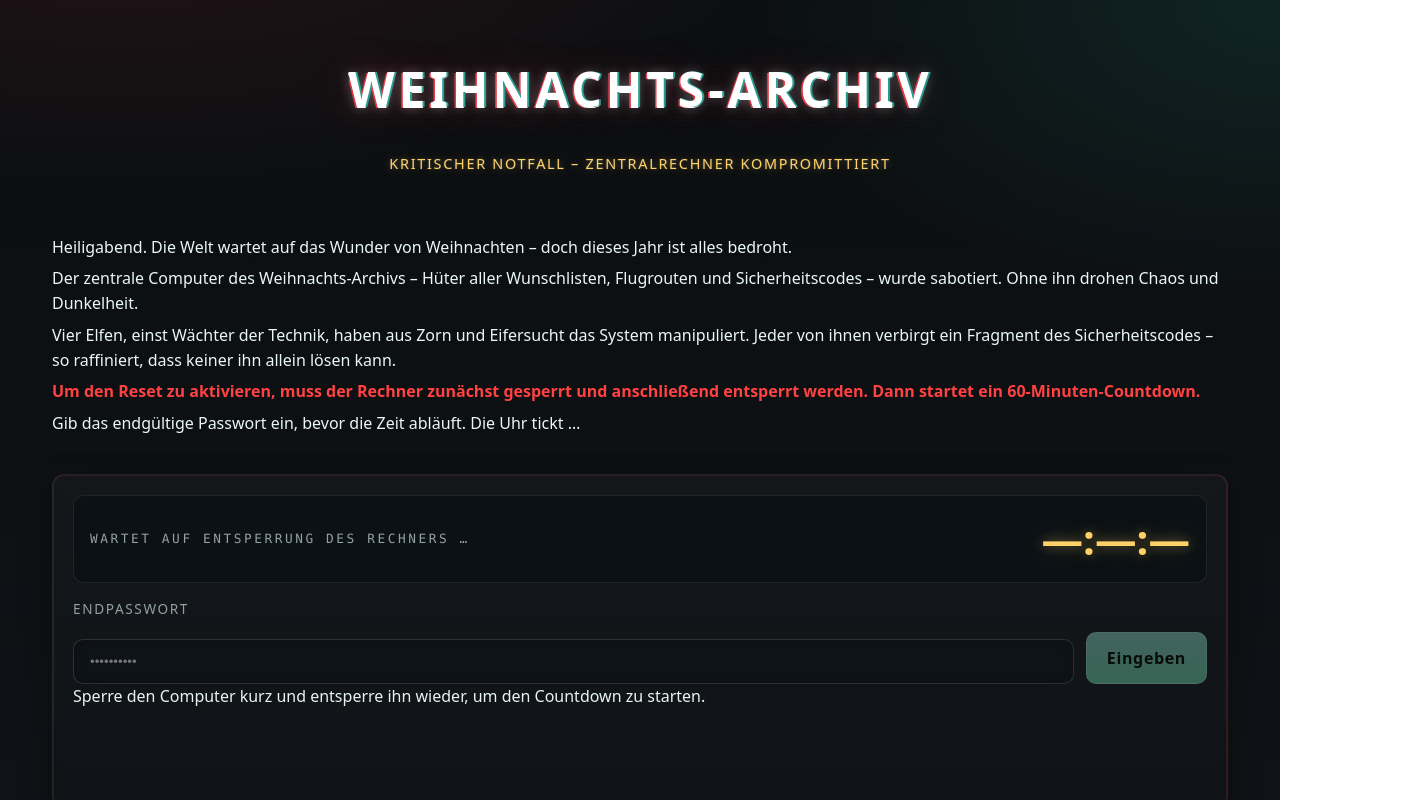
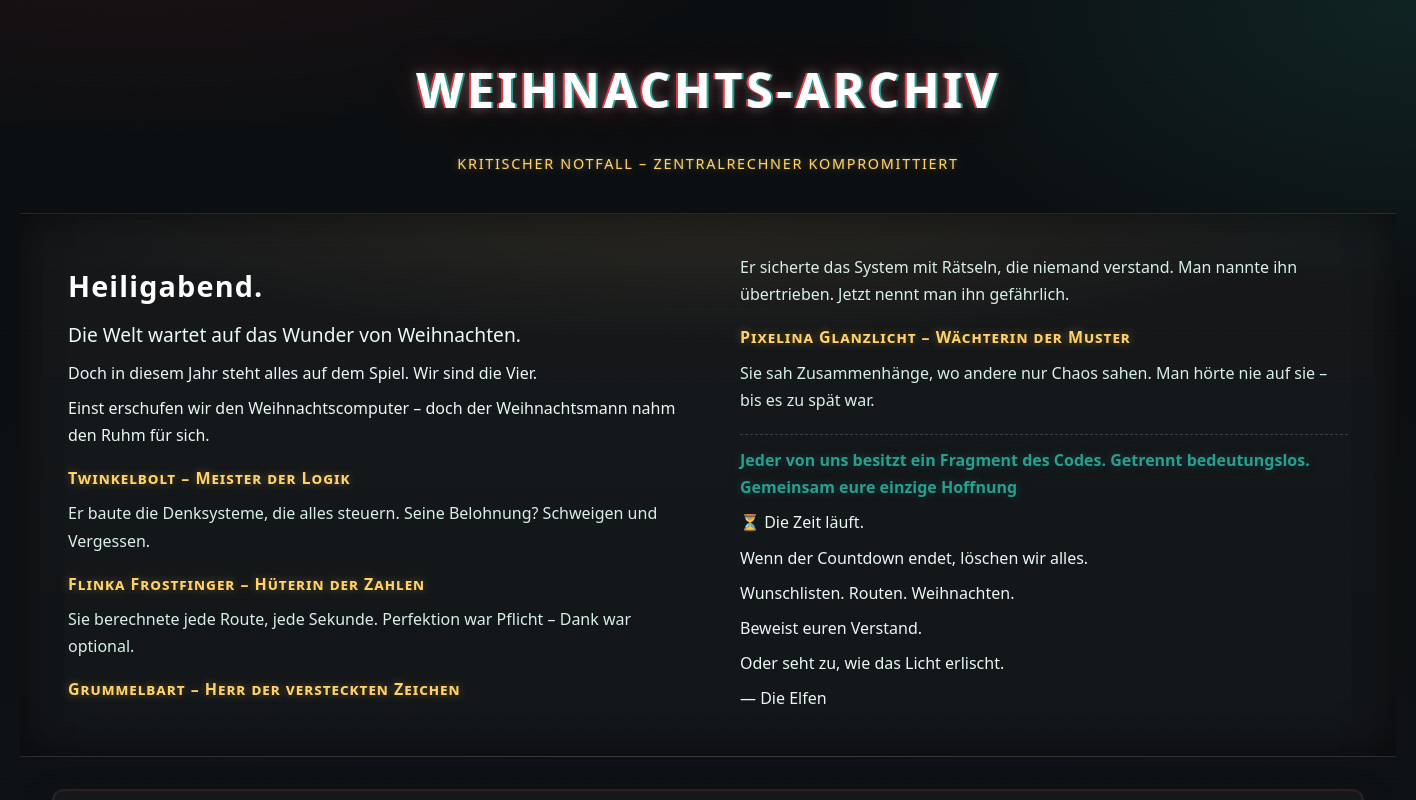
Before and after one commit to JariP5/xmas-escape-room, a React (Vite) app in the folder my-react-app/: page / in a window 1280 px wide. Shown: the top 800 px of the page, 1416 px wide, since content can reach past the window. Built offline with nearby package versions, Linux system fonts and the light colour scheme.

Commit message:
Still bad formatting

```diff
--- a/my-react-app/src/App.css
+++ b/my-react-app/src/App.css
@@ -93,12 +93,91 @@
 }
 
 .story {
-  margin: 0;
-  padding: 1rem 2rem 0;
-  line-height: 1.6;
+  /* Full-bleed band across the entire viewport width */
+
+  width: 100vw;
+
+  /* Visual design */
+  padding: 2.5rem min(6vw, 3rem);
+  line-height: 1.7;
   color: #e9f7f5;
+  background:
+    radial-gradient(1200px 300px at 50% -10%, rgba(255,209,102,0.12), transparent 60%),
+    linear-gradient(180deg, rgba(255,255,255,0.04), rgba(255,255,255,0.02));
+  border-top: 1px solid rgba(255,255,255,0.08);
+  border-bottom: 1px solid rgba(255,255,255,0.08);
+  box-shadow: 0 -10px 40px rgba(0,0,0,0.35) inset, 0 10px 40px rgba(0,0,0,0.35) inset;
 }
-.story p { margin: .35rem 0; }
+
+/* Subtle decorative overlay */
+.story::before {
+  content: "";
+  position: absolute;
+  inset: 0;
+  background: repeating-linear-gradient(
+    90deg,
+    rgba(255,255,255,0.03) 0px,
+    rgba(255,255,255,0.03) 1px,
+    transparent 3px,
+    transparent 6px
+  );
+  opacity: .12;
+  pointer-events: none;
+}
+
+/* Typography */
+.story p { margin: .5rem 0; }
+.story p:first-child {
+  font-size: clamp(1.4rem, 3.2vw, 1.8rem);
+  font-weight: 800;
+  letter-spacing: .04em;
+  color: #ffffff;
+}
+.story p:nth-of-type(2) {
+  font-size: clamp(1.05rem, 2.2vw, 1.2rem);
+  color: #eafaf7;
+}
+
+/* Highlight the four elf names */
+.story p:nth-of-type(5),
+.story p:nth-of-type(7),
+.story p:nth-of-type(9),
+.story p:nth-of-type(11) {
+  margin-top: 1rem;
+  font-variant: small-caps;
+  letter-spacing: .06em;
+  color: var(--gold);
+  text-shadow: 0 0 10px rgba(255,209,102,.35);
+  font-weight: 800;
+}
+
+/* Body lines below each name */
+.story p:nth-of-type(6),
+.story p:nth-of-type(8),
+.story p:nth-of-type(10),
+.story p:nth-of-type(12) {
+  color: #d8efe9;
+}
+
+/* Final code line emphasis */
+.story p.final-code {
+  margin-top: 1.25rem;
+  padding-top: .75rem;
+  border-top: 1px dashed rgba(255,255,255,0.18);
+  color: var(--xmas-green);
+  text-shadow: 0 0 10px rgba(42,157,143,.35);
+  font-weight: 700;
+}
+
+/* Responsive multi-column layout on wide screens */
+@media (min-width: 900px) {
+  .story {
+    column-count: 2;
+    column-gap: clamp(2rem, 6vw, 4rem);
+  }
+  .story p { break-inside: avoid; }
+}
+
 .story .warning { color: var(--danger); font-weight: 600; }
 
 .panel {
--- a/my-react-app/src/App.tsx
+++ b/my-react-app/src/App.tsx
@@ -89,21 +89,25 @@ function App() {
       </header>
 
       <section className="story">
-        <p>
-          Heiligabend. Die Welt wartet auf das Wunder von Weihnachten – doch dieses Jahr ist alles bedroht.
-        </p>
-        <p>
-          Der zentrale Computer des Weihnachts-Archivs – Hüter aller Wunschlisten, Flugrouten und Sicherheitscodes – wurde sabotiert. Ohne ihn drohen Chaos und Dunkelheit.
-        </p>
-        <p>
-          Vier Elfen, einst Wächter der Technik, haben aus Zorn und Eifersucht das System manipuliert. Jeder von ihnen verbirgt ein Fragment des Sicherheitscodes – so raffiniert, dass keiner ihn allein lösen kann.
-        </p>
-        <p className="warning">
-          Um den Reset zu aktivieren, muss der Rechner zunächst gesperrt und anschließend entsperrt werden. Dann startet ein 60‑Minuten‑Countdown.
-        </p>
-        <p>
-          Gib das endgültige Passwort ein, bevor die Zeit abläuft. Die Uhr tickt …
-        </p>
+        <p>Heiligabend.</p>
+        <p>Die Welt wartet auf das Wunder von Weihnachten.</p>
+        <p>Doch in diesem Jahr steht alles auf dem Spiel.  Wir sind die Vier.</p>
+        <p>Einst erschufen wir den Weihnachtscomputer – doch der Weihnachtsmann nahm den Ruhm für sich.</p>
+        <p>Twinkelbolt – Meister der Logik</p>
+        <p>Er baute die Denksysteme, die alles steuern. Seine Belohnung? Schweigen und Vergessen.</p>
+        <p>Flinka Frostfinger – Hüterin der Zahlen</p>
+        <p>Sie berechnete jede Route, jede Sekunde. Perfektion war Pflicht – Dank war optional.</p>
+        <p>Grummelbart – Herr der versteckten Zeichen</p>
+        <p>Er sicherte das System mit Rätseln, die niemand verstand. Man nannte ihn übertrieben. Jetzt nennt man ihn gefährlich.</p>
+        <p>Pixelina Glanzlicht – Wächterin der Muster</p>
+        <p>Sie sah Zusammenhänge, wo andere nur Chaos sahen. Man hörte nie auf sie – bis es zu spät war.</p>
+        <p className="final-code">Jeder von uns besitzt ein Fragment des Codes. Getrennt bedeutungslos. Gemeinsam eure einzige Hoffnung</p>
+        <p>⏳ Die Zeit läuft.</p>
+        <p>Wenn der Countdown endet, löschen wir alles.</p>
+        <p>Wunschlisten. Routen. Weihnachten.</p>
+        <p>Beweist euren Verstand.</p>
+        <p>Oder seht zu, wie das Licht erlischt.</p>
+        <p>— Die Elfen</p>
       </section>
 
       <section className="panel">
```
